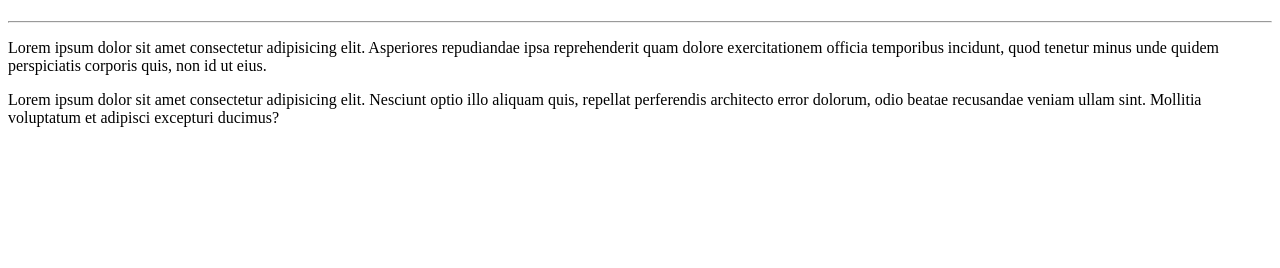
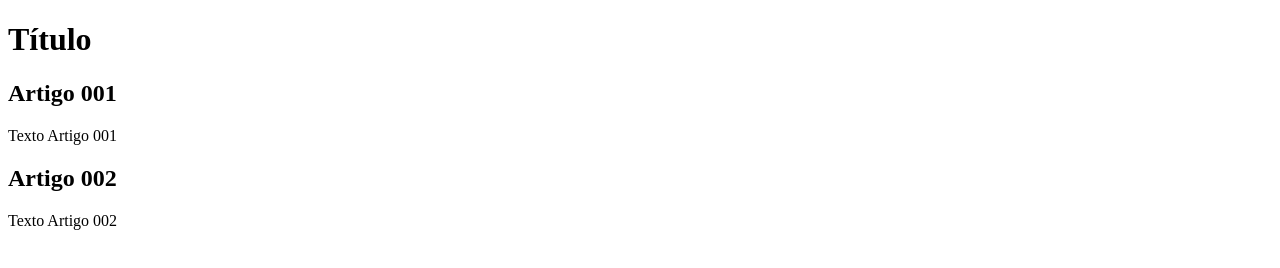
Before and after one commit to Marcel0w/Learning, a plain HTML site: page site-exemplo/index.html in a window 1280 px wide. Drawn offline with Linux system fonts and the light colour scheme.

Commit message:
aula branches

```diff
--- a/site-exemplo/index.html
+++ b/site-exemplo/index.html
@@ -1,5 +1,5 @@
 <!DOCTYPE html>
-<html lang="en">
+<html lang="pt-br">
 <head>
     <meta charset="UTF-8">
     <meta http-equiv="X-UA-Compatible" content="IE=edge">
@@ -7,13 +7,18 @@
     <title>Document</title>
 </head>
 <body>
-    <h1></h1>
-    <hr>
-    <p>
-        Lorem ipsum dolor sit amet consectetur adipisicing elit. Asperiores repudiandae ipsa reprehenderit quam dolore exercitationem officia temporibus incidunt, quod tenetur minus unde quidem perspiciatis corporis quis, non id ut eius.
-    </p>
-    <p>
-        Lorem ipsum dolor sit amet consectetur adipisicing elit. Nesciunt optio illo aliquam quis, repellat perferendis architecto error dolorum, odio beatae recusandae veniam ullam sint. Mollitia voluptatum et adipisci excepturi ducimus?
-    </p>
+    <main>
+        <header>
+            <h1>Título</h1>
+        </header>
+        <article>
+            <h2>Artigo 001</h2>
+            <p>Texto Artigo 001</p>
+        </article>
+        <article>
+            <h2>Artigo 002</h2>
+            <p>Texto Artigo 002</p>
+        </article>
+    </main>
 </body>
 </html>
```
